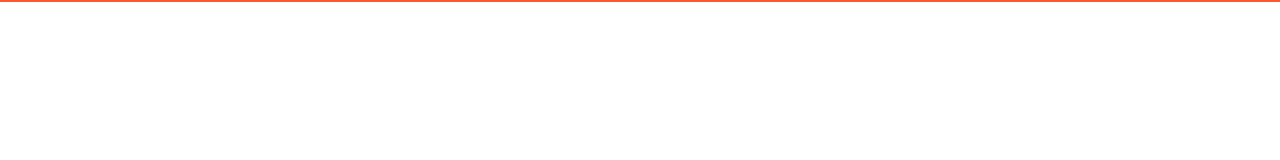
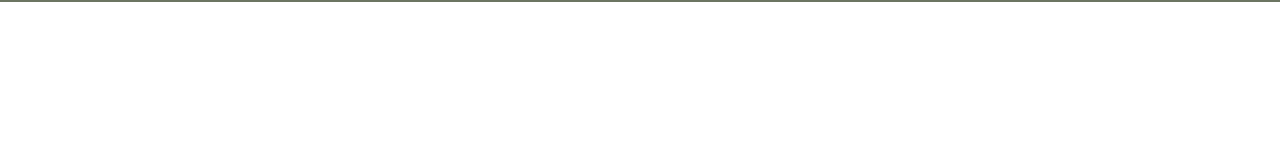
Before and after one commit to alina-vv/not-html-emb, a plain HTML site: page index.html in a window 1280 px wide. Drawn offline with Linux system fonts and the light colour scheme.

Commit message:
Update index.html

```diff
--- a/index.html
+++ b/index.html
@@ -1,5 +1,5 @@
 <html>
 <body style="margin: 0; padding: 0;">
-    <div style="width: 100%; height: 2px; background-color: #ff5733;"></div>
+    <div style="width: 100%; height: 2px; background-color: #6c7562;"></div>
 </body>
 </html>
```
